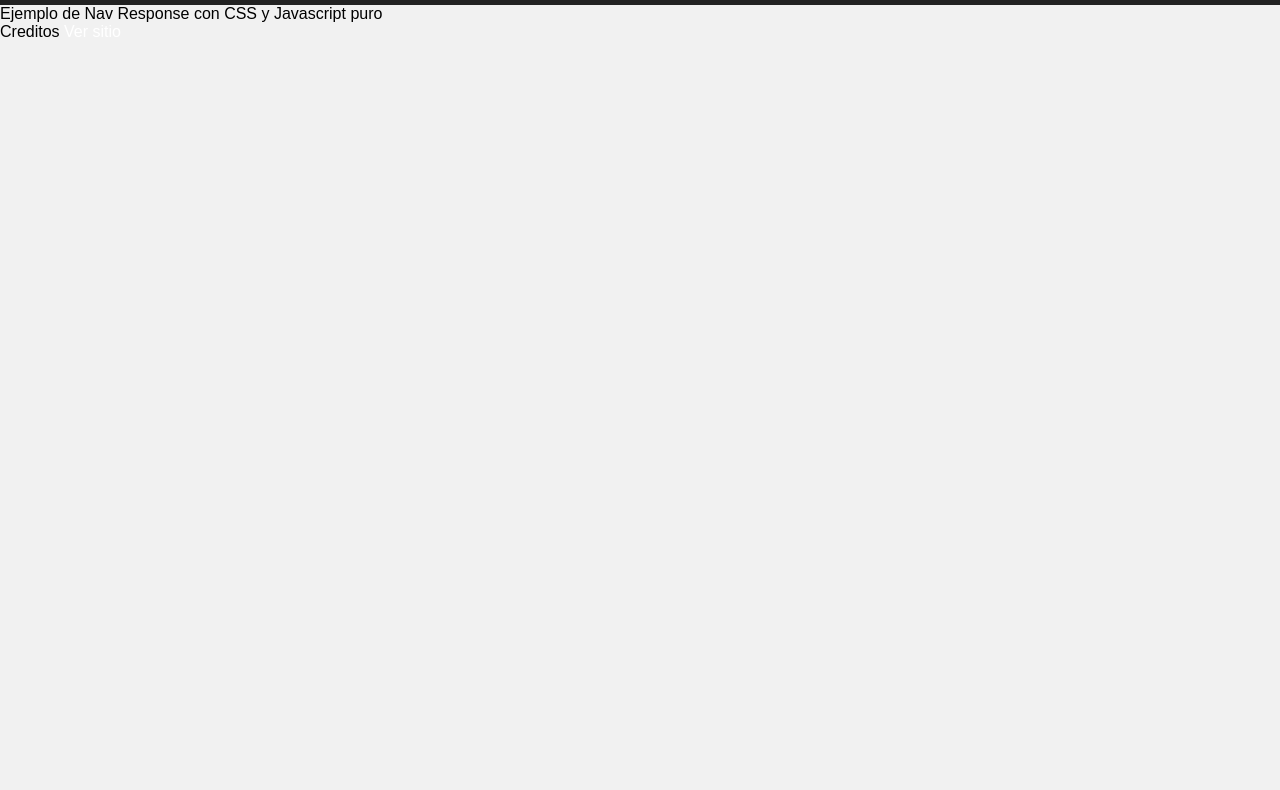
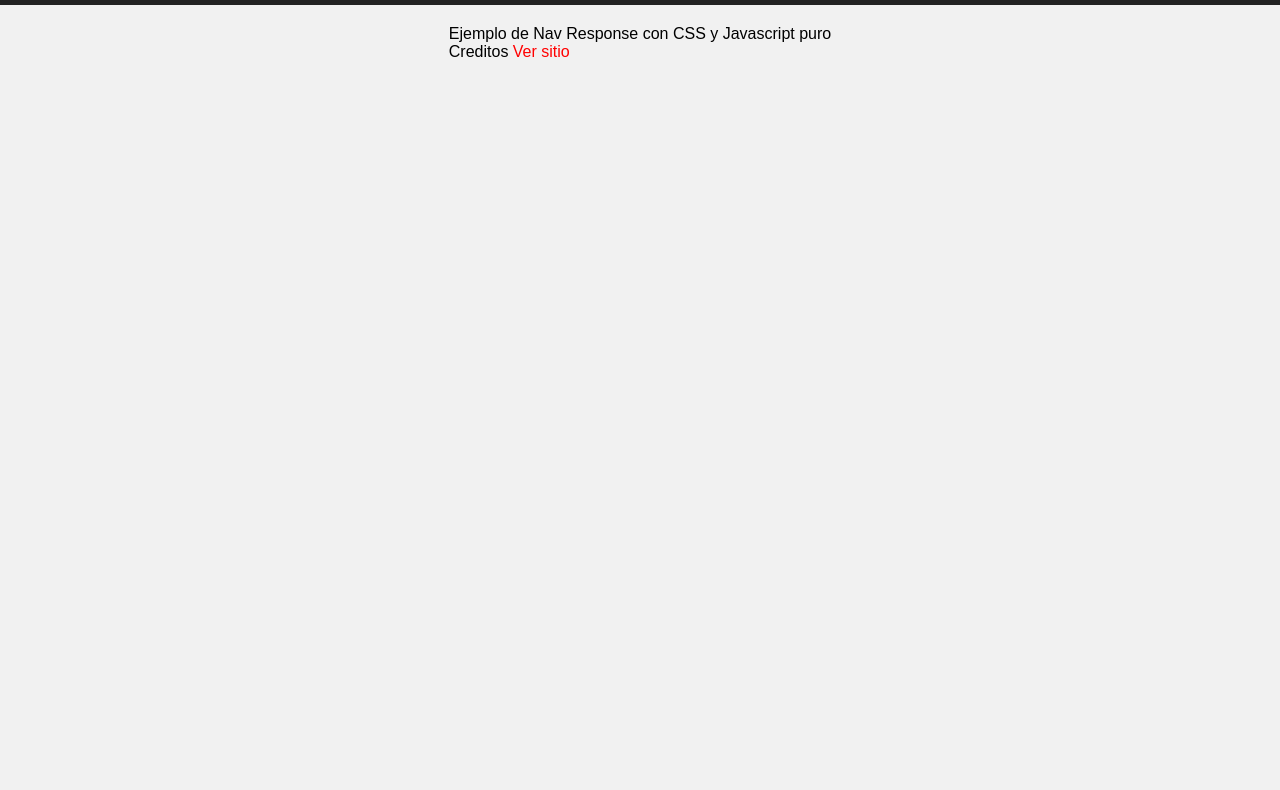
Before and after one commit to broko-de/cac-navbar, a plain HTML site: page index2.html in a window 1280 px wide. Shown: the part 58-848 px from the top of the page. Drawn offline with Linux system fonts and the light colour scheme.

Commit message:
Mejoras en estilos, conteiner principal

```diff
--- a/css/style.css
+++ b/css/style.css
@@ -86,9 +86,18 @@
     display: block;
   }
 
-  main{
+  .container{
       min-height: 900px;
+      display: flex;
+      flex-wrap: wrap;
+      justify-content: center;
+      padding: 20px;
   }
+
+  .creditos{
+    color:red;
+  }
+
   /* Tablet menu */
   @media all and (min-width: 600px) {
     .menu {
--- a/index2.html
+++ b/index2.html
@@ -23,10 +23,12 @@
           <li class="toggle" onclick="toggle(this);"><a href="#"><i class="fas fa-bars"></i></a></li>
         </ul>
       </nav>
-    <main>
+    <main class="container">
+      <div class="box">
         <p>Ejemplo de Nav Response con CSS y Javascript puro</p>
-        <p>Creditos <a href="https://webdesign.tutsplus.com/es/tutorials/how-to-build-a-responsive-navigation-bar-with-flexbox--cms-33535" target="_blank">Ver sitio</a></p>
+        <p>Creditos <a class="creditos" href="https://webdesign.tutsplus.com/es/tutorials/how-to-build-a-responsive-navigation-bar-with-flexbox--cms-33535" target="_blank">Ver sitio</a></p>
+      </div>
     </main>
-    <script src="./js/main.js?v=1.6"></script>
+    <script src="./js/main.js"></script>
 </body>
 </html>
```
Also changed, not shown: index.html (+9 -7 lines).
